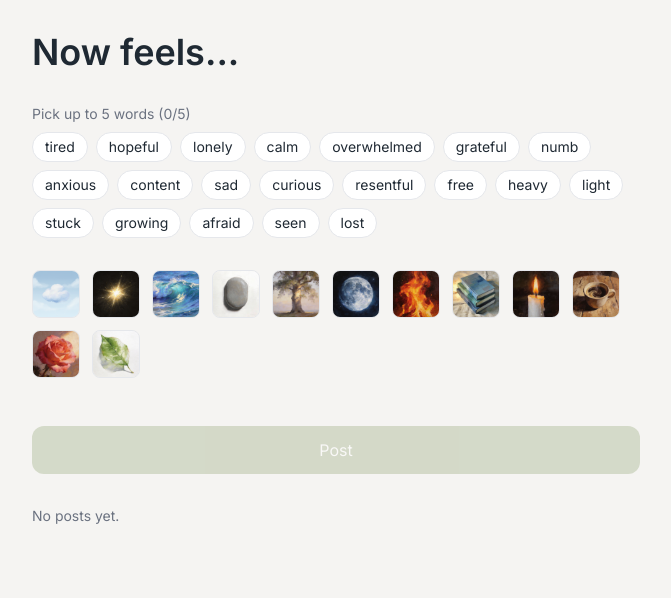
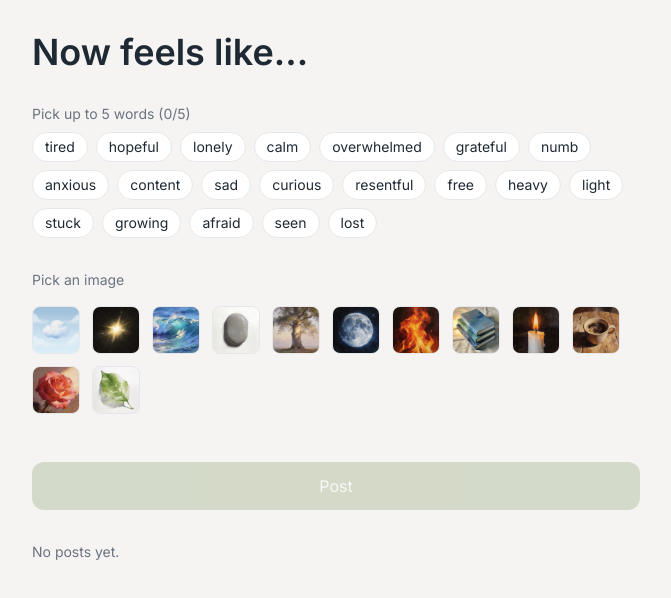
Before and after one commit to KateBark/now-feels, a Next.js app: page / in a window 1280 px wide. Shown: the top 598 px of the page, without its empty margins (304-975 px from the left). Built offline with nearby package versions, Linux system fonts and the light colour scheme.

Commit message:
updated branding, added favicon, added pick an image instruction

```diff
--- a/app/layout.js
+++ b/app/layout.js
@@ -1,7 +1,7 @@
 import "./globals.css";
 
 export const metadata = {
-  title: "Five Words",
+  title: "Now Feels",
   description: "Say how you feel in five words and one symbol",
 };
 
--- a/app/page.js
+++ b/app/page.js
@@ -42,7 +42,7 @@ export default function Home() {
   return (
     <main className="min-h-screen bg-[#F5F4F2] p-4 sm:p-6 md:p-8 lg:max-w-2xl lg:mx-auto space-y-6 sm:space-y-8">
       <h1 className="text-2xl sm:text-3xl md:text-4xl font-semibold text-[#1F2933]">
-        Now feels...
+        Now feels like...
       </h1>
 
       <WordPicker
--- a/components/IconPicker.js
+++ b/components/IconPicker.js
@@ -1,5 +1,8 @@
 export default function IconPicker({ icons, selected, setSelected }) {
   return (
+    <div>
+      <p className="mb-2 text-sm text-[#6B7280]">Pick an image</p>
+
       <div className="flex flex-wrap gap-2 sm:gap-3 mt-4">
         {icons.map((icon) => (
           <button
@@ -25,5 +28,6 @@ export default function IconPicker({ icons, selected, setSelected }) {
           </button>
         ))}
       </div>
+    </div>
   );
 }
```
Also changed, not shown: app/icon.png (added). Lines whose indentation alone changed are shown as unchanged.
